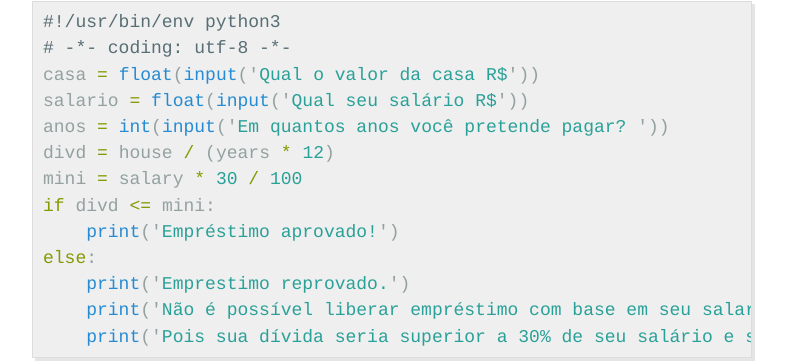
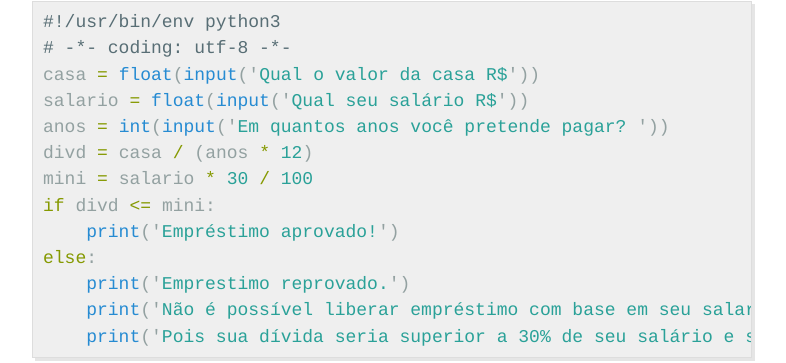
Before and after one commit to Achilles0x01/achilles0x01.github.io, a Jekyll site: the page built from _posts/2019-02-15-tomada-de-decisao-0.md, in a window 1280 px wide and 900 px high, scrolled down 1461 px. Shown: the part 117-480 px from the top of the window, without its empty margins (248-1034 px from the left). Built offline with Jekyll 4.4.1, drawn with Linux system fonts in a browser that asks for light colours.

Commit message:
Correção 0x02

```diff
--- a/_posts/2019-02-15-tomada-de-decisao-0.md
+++ b/_posts/2019-02-15-tomada-de-decisao-0.md
@@ -59,8 +59,8 @@ else:
 casa = float(input('Qual o valor da casa R$'))
 salario = float(input('Qual seu salário R$'))
 anos = int(input('Em quantos anos você pretende pagar? '))
-divd = house / (years * 12)
-mini = salary * 30 / 100
+divd = casa / (anos * 12)
+mini = salario * 30 / 100
 if divd <= mini:
     print('Empréstimo aprovado!')
 else:
```
